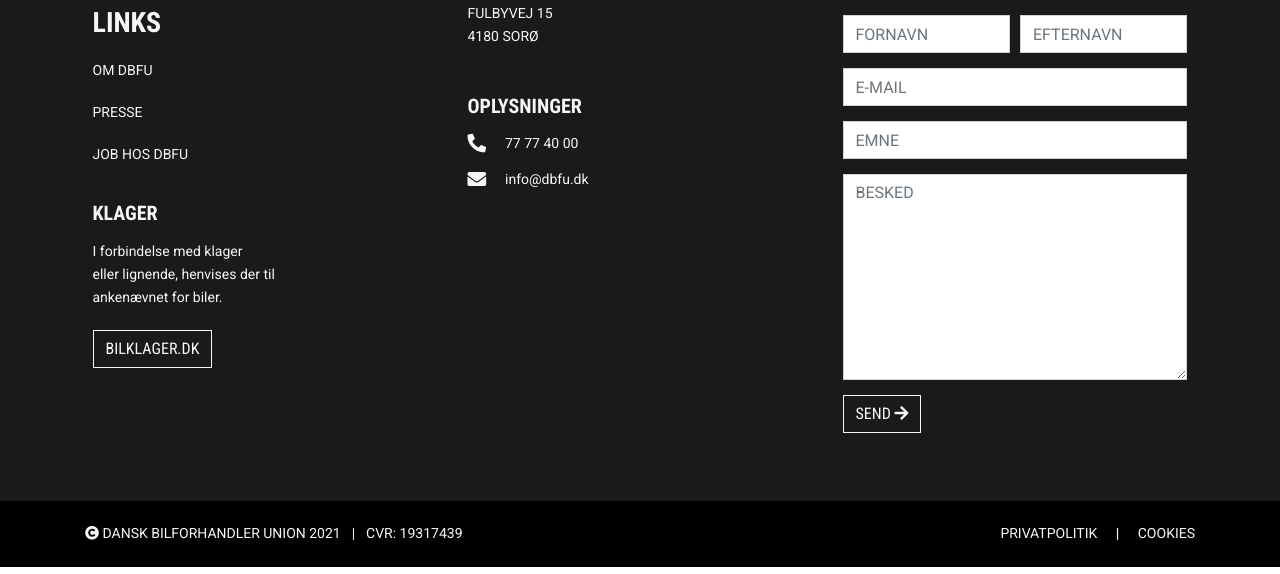
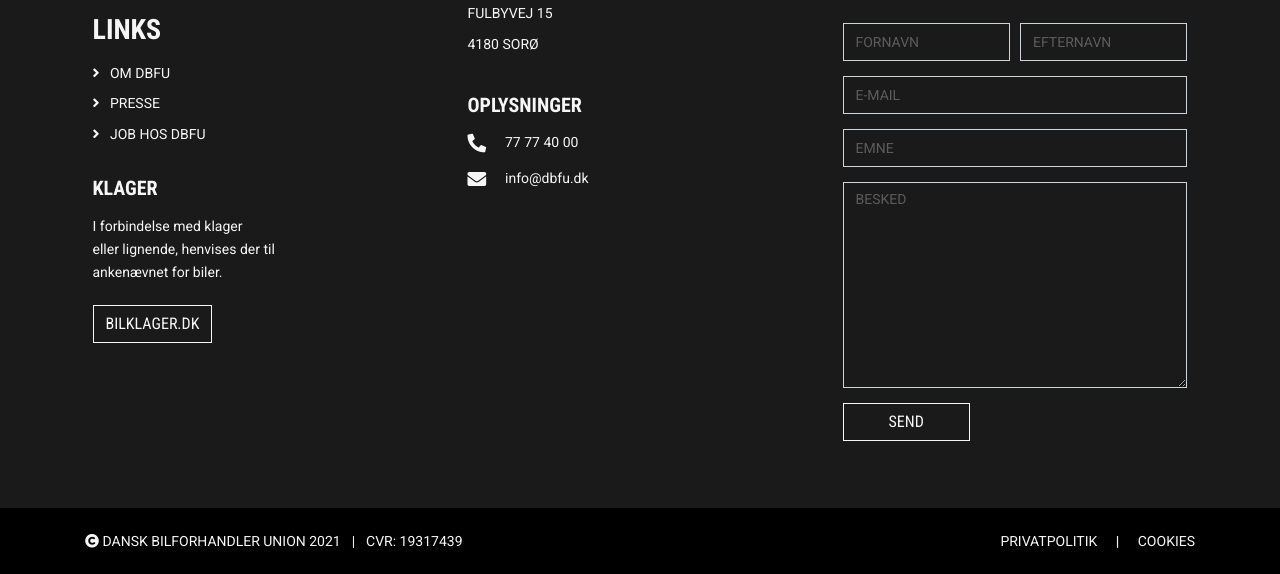
Before and after one commit to amal3983/DBFU, a website: page index.html in a window 1280 px wide. Shown: the part 3147-3721 px from the top of the page. Drawn offline with nearby package versions, Linux system fonts and the light colour scheme.

Commit message:
Lavet footers formular om, så den matcher mockup! Også finpudset lidt på luft, så det er ens.

```diff
--- a/css/_myStyles.scss
+++ b/css/_myStyles.scss
@@ -364,6 +364,15 @@
 	background-color: black;
 }
 
+.kontakt-input[type=text], #kontakt .form-row textarea {
+	background-color:#1a1a1a !important;
+}
+
+.kontakt-input::placeholder {
+	color: rgba(246,246,246,0.3) !important;
+	font-size: 14px;
+}
+
 .fordele-ved-medlemskab_bg{
 	z-index: 1;
 	padding: 25px;
--- a/index.html
+++ b/index.html
@@ -488,7 +488,7 @@
 
             <div class="col-12 col-md-4 mt-3 mt-md-0 row text-left">
                 <!-- Følg os Sektion -->
-                <h3 class="col-12 mb-3">FØLG OS</h3>
+                <h3 class="col-12 mb-4">FØLG OS</h3>
                 <div class="col-2 col-md-2 mb-4 text-left">
                     <a class="text-decoration-none text-light" href="#"> <i class="fab transition fa-facebook-square fa-3x mr-1"></i></a>
                 </div>
@@ -503,11 +503,22 @@
                 </div>
 
                 <!-- Links Sektion -->
-                <h3 class="col-12 mt-3 mt-md-3">LINKS</h3>
-                <div class="col-12"><br>
-                    <a class="text-decoration-none text-light" href="omdbfu.html">OM DBFU</a> <br><br>
-                    <a class="text-decoration-none text-light" href="presse.html">PRESSE</a> <br><br>
-                    <a class="text-decoration-none text-light" href="job.html">JOB HOS DBFU</a> <br><br>
+                <h3 class="col-12 mt-3 mt-md-3 mb-3">LINKS</h3>
+                <div class="col-12">
+                    <p class="mb-2">
+                        <a class="text-decoration-none text-light" href="omdbfu.html">
+                            <i class="fas fa-angle-right"></i> &nbsp; OM DBFU</a>
+                    </p>
+
+                    <p class="mb-2">
+                        <a class="text-decoration-none text-light" href="presse.html">
+                            <i class="fas fa-angle-right"></i> &nbsp; PRESSE</a>
+                    </p>
+
+                    <p class="mb-3">
+                        <a class="text-decoration-none text-light" href="job.html">
+                            <i class="fas fa-angle-right"></i> &nbsp; JOB HOS DBFU</a>
+                    </p>
                 </div>
 
 
@@ -524,16 +535,16 @@
             </div>
             <div class="col-12 col-md-4 mt-5 mt-md-0 row text-left">
                 <!-- Informationer & Oplysninger-->
-                <h3 class="col-12 mb-3">INFORMATIONER</h3>
+                <h3 class="col-12 mb-4">INFORMATIONER</h3>
 
-                <h5 class="col-12 mt-3 mb-3">ADRESSE</h5>
-                <p class="col-12">
-                    DANSK BILFORHANDLER UNION <br>
+                <h5 class="col-12 mb-3">ADRESSE</h5>
+                <div class="col-12">
+                    <p class="mb-2">DANSK BILFORHANDLER UNION</p>
 
-                    FULBYVEJ 15 <br>
+                    <p class="mb-2">FULBYVEJ 15</p>
 
-                    4180 SORØ <br><br>
-                </p>
+                    <p class="mb-3">4180 SORØ</p>
+                </div>
 
 
 
@@ -562,7 +573,7 @@
             </div>
             <div class="col-12 col-md-4 text-left mt-4 mt-md-0" id="kontakt">
                 <!-- Kontakt formular -->
-                                <h3 class="mb-3">KONTAKT</h3>
+                                <h3 class="mb-4">KONTAKT</h3>
                 <p>
                     Hvis du har spørgsmål eller er i tvivl om noget, så skriv endelig en mail til os via denne
                     kontaktformular. Vi ser helst, at du kontakter os via mail først, før du ringer.
@@ -570,27 +581,31 @@
                                 <div class="form-row">
                                     <div class="col-12 col-md-6 mb-2">
                                         <label for="navn" class="d-none">FORNAVN</label>
-                                        <input type="text" id="navn" class="form-control mb-2 border-1" placeholder="FORNAVN">
+                                        <input type="text" id="navn" class="form-control kontakt-input mb-2 border-1"
+                                               placeholder="FORNAVN">
                                     </div>
                                     <div class="col-12 col-md-6 mb-2">
                                         <label for="efternavn" class="d-none">EFTERNAVN</label>
-                                        <input type="text" id="efternavn" class="form-control mb-2 border-1" placeholder="EFTERNAVN">
+                                        <input type="text" id="efternavn" class="form-control kontakt-input mb-2 border-1"
+                                               placeholder="EFTERNAVN">
                                     </div>
                                     <div class="col-12 mb-2">
                                         <label for="email" class="d-none">EMAIL</label>
-                                        <input type="text" id="email" class="form-control mb-2 border-1" placeholder="E-MAIL">
+                                        <input type="text" id="email" class="form-control kontakt-input mb-2 border-1"
+                                               placeholder="E-MAIL">
                                     </div>
                                     <div class="col-12 mb-2">
                                         <label for="emne" class="d-none">emne</label>
-                                        <input type="text" id="emne" class="form-control mb-2 border-1" placeholder="EMNE">
+                                        <input type="text" id="emne" class="form-control kontakt-input mb-2 border-1"
+                                               placeholder="EMNE">
                                     </div>
                                     <div class="col-12 mb-2 mb-2">
                                         <label for="besked" class="d-none">emne</label>
-                                        <textarea id="besked" class="form-control border-1" rows="8" placeholder="BESKED"></textarea>
+                                        <textarea id="besked" class="form-control kontakt-input border-1" rows="8"
+                                                  placeholder="BESKED"></textarea>
                                     </div>
                                     <div class="container col-12 mt-2">
-                                        <a class="btn btn-outline-light mb-4" href="#" role="button">SEND
-                                            <i class="fas fa-arrow-right"></i></a>
+                                        <a class="btn btn-outline-light mb-4 px-5" href="#" role="button">SEND</a>
                                     </div>
 
                                 </div>
```
Also changed, not shown: css/styles.css, 1 other file.
